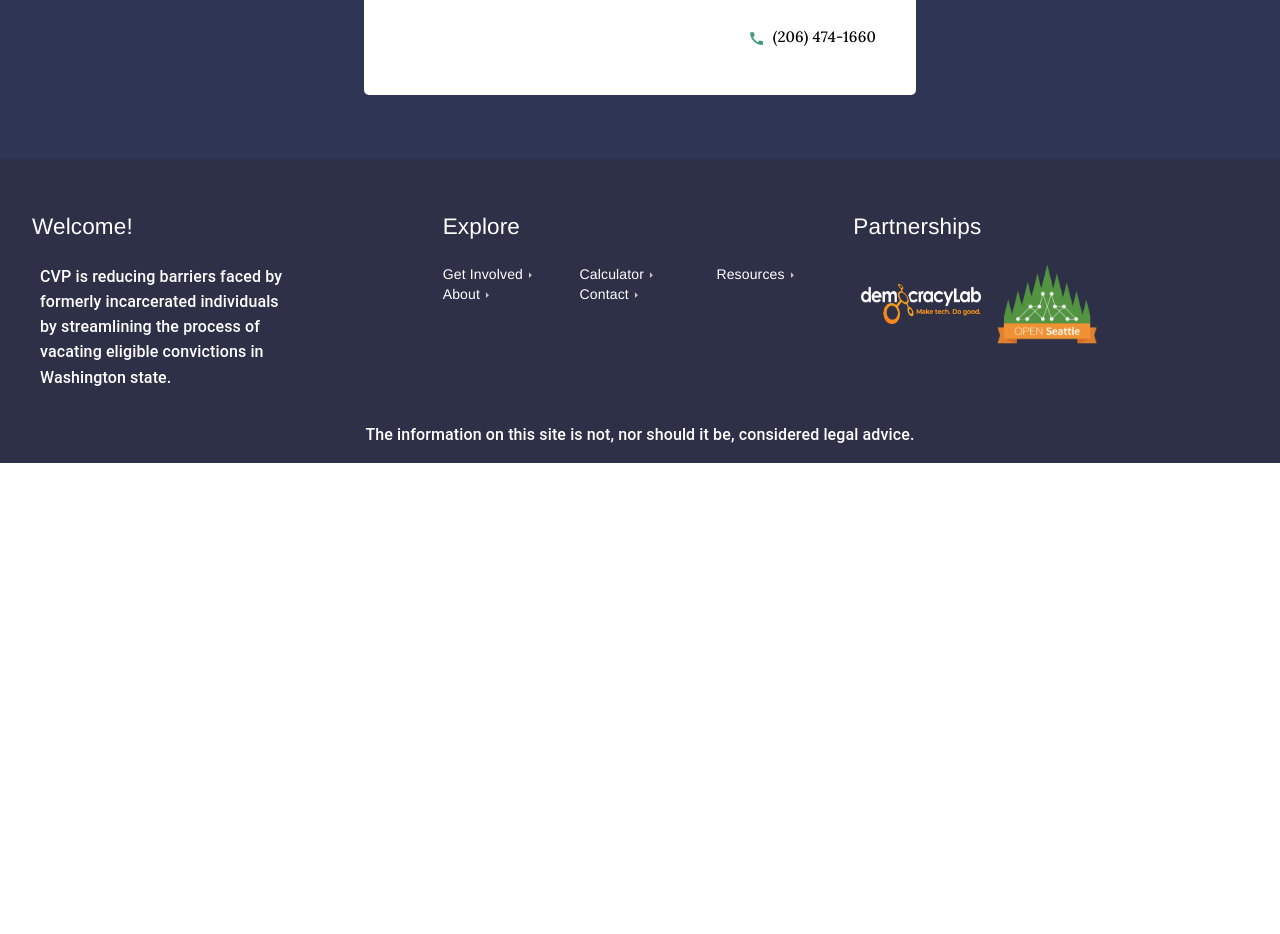
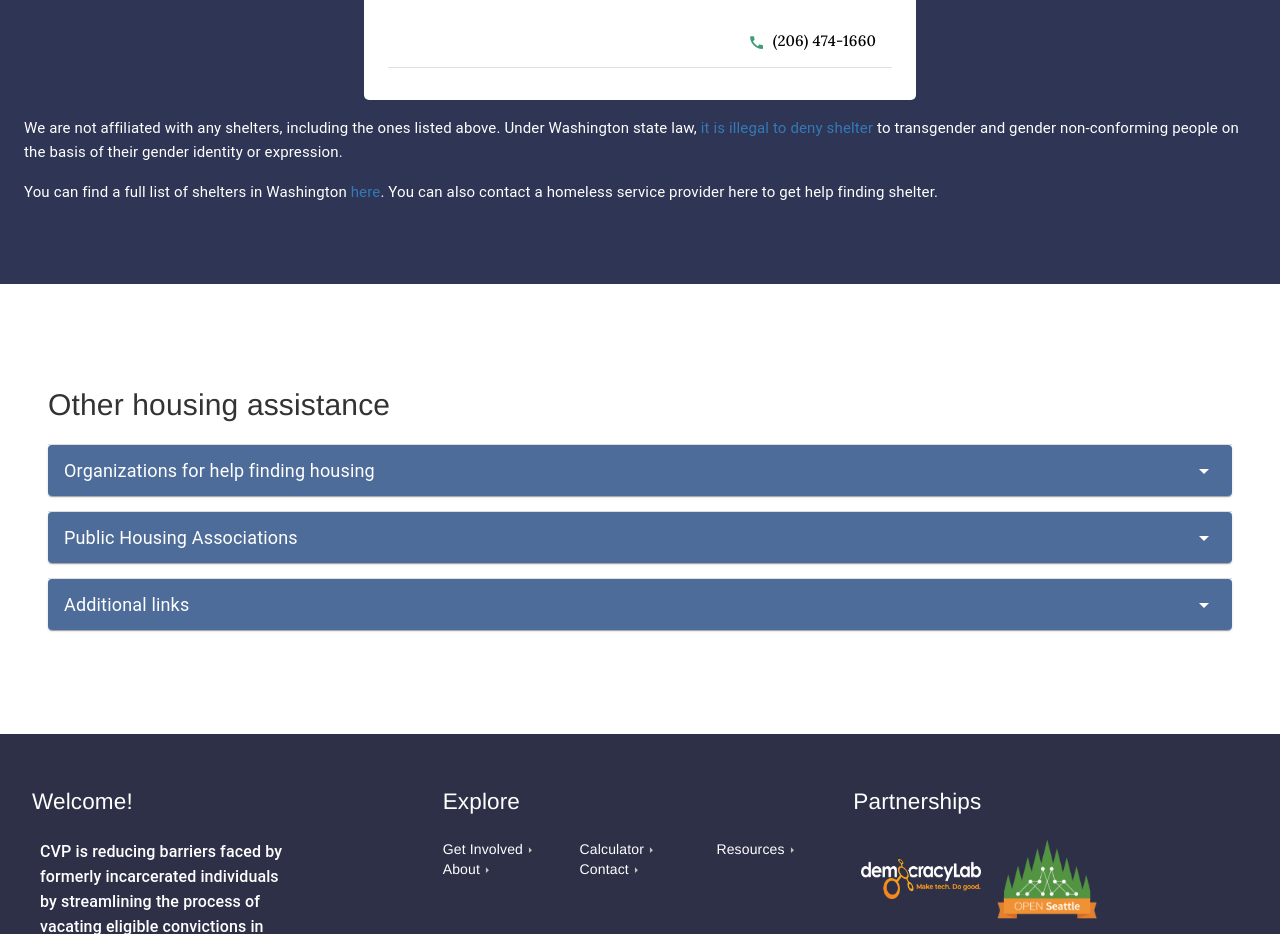
Before and after one commit to openseattle/clearviction-v1, a React (Create React App) app: page /resources/assistance/housing in a window 1280 px wide. Shown: the part 1124-2058 px from the top of the page. Before the commit the page ends 1587 px from the top, so only its background shows below. Built offline with nearby package versions, Linux system fonts and the light colour scheme.

Commit message:
housing help data and list

```diff
--- /dev/null
+++ b/src/Components/HousingFinderList.jsx
@@ -0,0 +1,46 @@
+import { List, ListItem, Grid, Typography, Link, Divider } from "@material-ui/core";
+import { Email, HomeWorkOutlined, Call } from "@material-ui/icons";
+import { ResourcesStyles } from "../Styles/ResourcesStyles";
+
+const HousingFinderList = ({ resources }) => {
+  const classes = ResourcesStyles();
+  return (
+    <List>
+      {resources.map((contact, idx) => (
+        <ListItem key={idx} style={{ display: "block" }} divider>
+          <Grid container>
+            <Grid item xs={6}>
+              <Typography>
+                <Link href={contact.url} color="initial">
+                  {contact.name}
+                </Link>
+              </Typography>
+              <br />
+              <Typography>{contact.desc}</Typography>
+            </Grid>
+            <Grid item xs={6}>
+              <Typography align="right">
+                {contact.address && (
+                  <HomeWorkOutlined className={classes.shelterIcon} />
+                )}
+                {contact.address}
+                <br />
+                {contact.city && contact.city}
+                <br />
+                {contact.phone && <Call className={classes.shelterIcon} />}
+                {contact.phone}
+                <br />
+                {contact.email && (
+                  <Email className={classes.shelterIcon} />
+                )}{" "}
+                {contact.email && contact.email}
+              </Typography>
+            </Grid>
+          </Grid>
+        </ListItem>
+      ))}
+    </List>
+  );
+};
+
+export default HousingFinderList;
--- a/src/Components/ShelterList.jsx
+++ b/src/Components/ShelterList.jsx
@@ -8,7 +8,7 @@ const ShelterList = ({shelters}) => {
   return (
     <List>
     {shelters.map((shelter, idx) => (
-      <ListItem key={idx} style={{ display: "block" }}>
+      <ListItem key={idx} style={{ display: "block" }} divider>
         <Grid container>
           <Grid item xs={6}>
             <Typography align="left">{shelter.name} </Typography>
--- a/src/Subpages/Resources/AssistanceHousing.jsx
+++ b/src/Subpages/Resources/AssistanceHousing.jsx
@@ -1,16 +1,38 @@
-import { Container, Typography, Box } from "@material-ui/core";
+import { Container, Typography, Box, Link } from "@material-ui/core";
 import TabPanelGroup from "../../Components/TabPanelGroup";
 import { ResourcesStyles } from "../../Styles/ResourcesStyles";
 import ShelterList from "../../Components/ShelterList";
-import { forMen, forWomen } from "../../data/sheltersData";
+import { forMen, forWomen, findHousing } from "../../data/sheltersData";
+import AlternativeAccord from "../../Components/AlternativeAccord";
+import HousingFinderList from "../../Components/HousingFinderList";
 
 const emergencySheltersTabs = [
   { index: 0, label: "For Men", content: <ShelterList shelters={forMen} /> },
-  { index: 1, label: "For Women", content: <ShelterList shelters={forWomen} /> },
+  {
+    index: 1,
+    label: "For Women",
+    content: <ShelterList shelters={forWomen} />,
+  },
+];
+
+const housingAssistanceAccord = [
+  {
+    summary: "Organizations for help finding housing",
+    details: <HousingFinderList resources={findHousing} />,
+  },
+  {
+    summary: "Public Housing Associations",
+    details: "",
+  },
+  {
+    summary: "Additional links",
+    details: "",
+  },
 ];
 const AssistanceHousing = () => {
   const classes = ResourcesStyles();
   return (
+    <>
       <Box className={classes.darkBlueBackground}>
         <Container maxWidth={"sm"}>
           <Typography variant="h2" align="center">
@@ -18,7 +40,39 @@ const AssistanceHousing = () => {
           </Typography>
           <TabPanelGroup tabs={emergencySheltersTabs} />
         </Container>
+        <Container>
+          <Typography className={classes.contentTextStyle} variant="subtitle1">
+            We are not affiliated with any shelters, including the ones listed
+            above. Under Washington state law,{" "}
+            <Link
+              href="http://transgenderlawcenter.org/wp-content/uploads/2016/02/03.09.2016-Model-Homeless-Shelter-TG-Policy-single-pages.pdf"
+              color="initial"
+            >
+              it is illegal to deny shelter
+            </Link>{" "}
+            to transgender and gender non-conforming people on the basis of
+            their gender identity or expression.
+          </Typography>
+          <Typography className={classes.contentTextStyle} variant="subtitle1">
+            You can find a full list of shelters in Washington{" "}
+            <Link
+              href="https://www.shelterlist.com/state/washington"
+              color="initial"
+            >
+              here
+            </Link>
+            . You can also contact a homeless service provider here to get help
+            finding shelter.
+          </Typography>
+        </Container>
       </Box>
+      <Container className={classes.regularContainer}>
+        <AlternativeAccord
+          faqs={housingAssistanceAccord}
+          sectionHeading={"Other housing assistance"}
+        />
+      </Container>
+    </>
   );
 };
 
--- a/src/data/sheltersData.ts
+++ b/src/data/sheltersData.ts
@@ -4,6 +4,16 @@ type shelter = {
   city: string;
   phone: string;
 };
+
+type housingFinderResource = {
+  name: string;
+  url: string;
+  desc: string;
+  address: string;
+  phone: string;
+  email: string;
+};
+
 const forMen: shelter[] = [
   {
     name: "Union Gospel Mission Men’s Shelter",
@@ -70,4 +80,39 @@ const forWomen: shelter[] = [
   },
 ]
 
-export {forMen, forWomen};
+const findHousing: housingFinderResource[] = [
+  {
+    name: "Catholic Community Services/Housing Services ",
+    url: "https://ccsww.org/",
+    desc: "Owns a large number of housing units including shelters, transitional and permanent housing for low-income individuals in Western Washington.",
+    address: "",
+    phone: "(206)-328-5696",
+    email: "CatholicHousingServicesInfo@ccsww.org",
+  },
+  {
+    name: "The STAR Project",
+    url: "http://www.thestarproject.us/",
+    desc: "Has relationships with a number of local landlords who have agreed to provide transitional housing for some formerly incarcerated individuals.",
+    address: "321 Wellington Avenue PO Box 159 Walla Walla, WA 99362",
+    phone: "(509)-525-3612",
+    email: "info@thestarproject.us",
+  },
+  {
+    name: "Compass Housing Alliance",
+    url: "http://www.compasshousingalliance.org",
+    desc: "Owns a large number of housing units and provides emergency shelter, transitional and permanent housing for low-income individuals.",
+    address: "377 S. Washington Street, 5th Floor, Seattle, WA 98104",
+    phone: "(206)-474-1000",
+    email: "",
+  },
+  {
+    name: "Pioneer Human Services",
+    url: "http://pioneerhumanservices.org/housing",
+    desc: "Owns housing units in King, Pierce, Skagit, Spokane, and Whatcom counties and provides transitional and permanent housing rental programs for people with criminal histories.",
+    address: "",
+    phone: `Seattle: (206)-624-0082 Tacoma: (253)-272-5486`,
+    email: "housing@p-h-s.com",
+  },
+]
+
+export {forMen, forWomen, findHousing};
```
Lines whose indentation alone changed are shown as unchanged.
